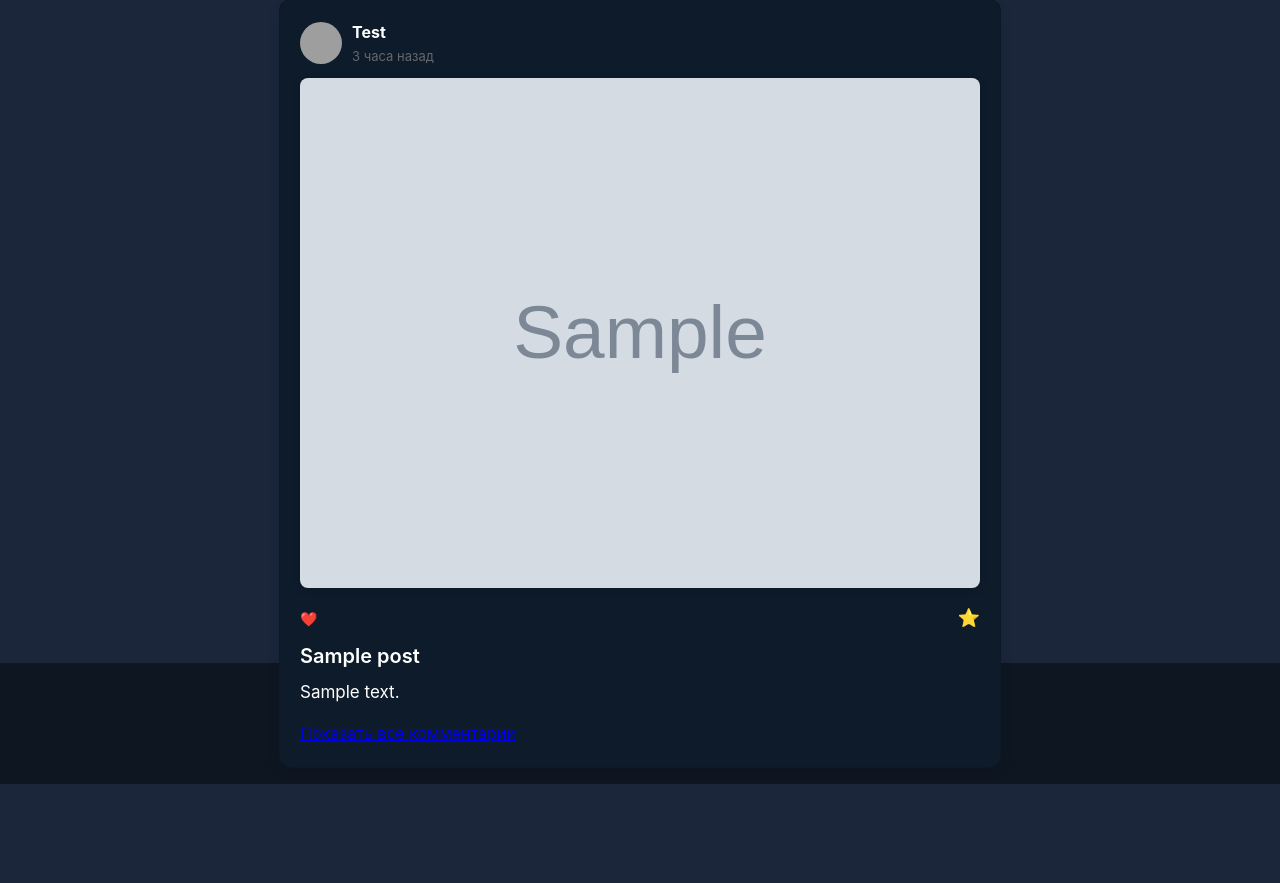
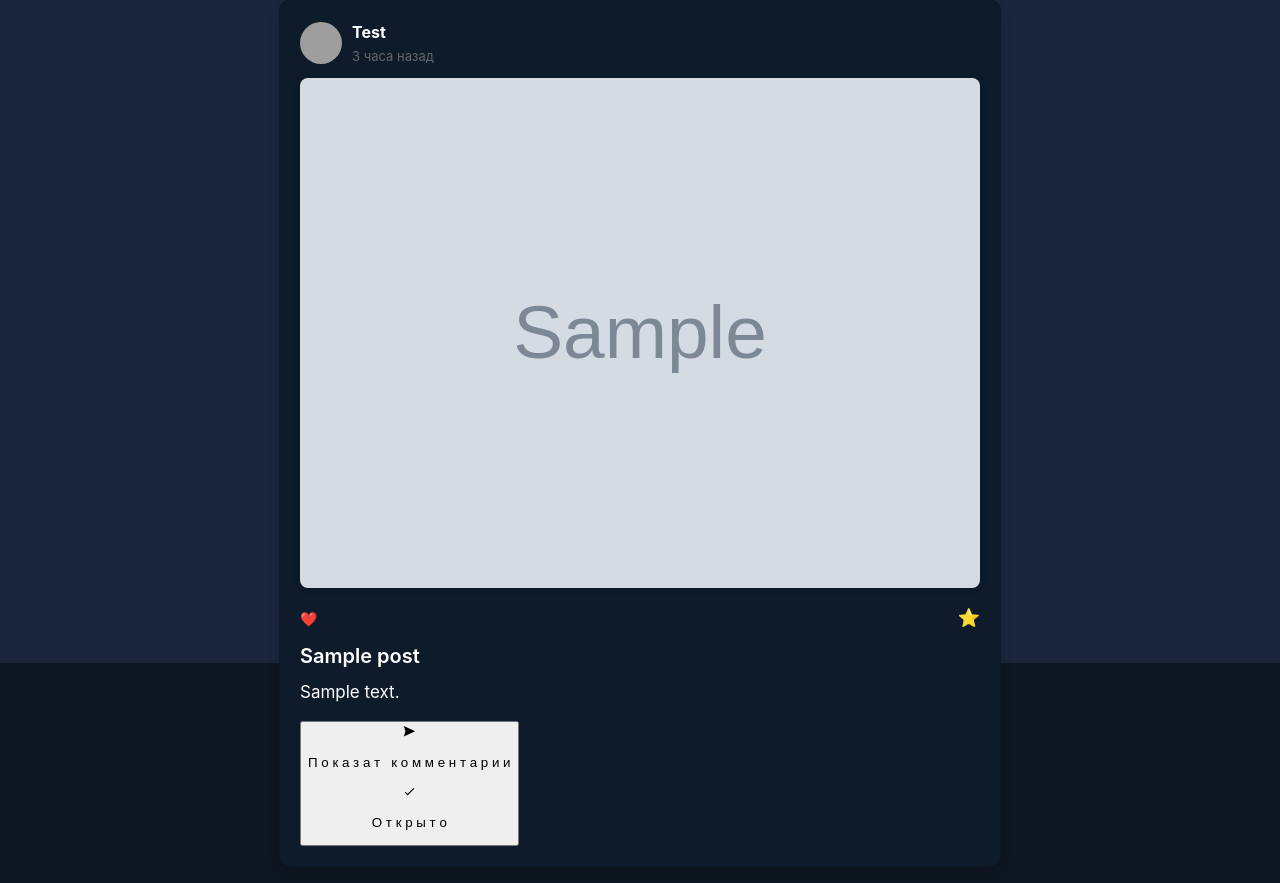
Before and after one commit to Xyrenzo/Test, a FastAPI app: template templates/post.html in a window 1280 px wide. Shown: the part 137-1020 px from the top of the page. Before the commit the page ends 921 px from the top, so only its background shows below. Run offline with FastAPI, Linux system fonts and the light colour scheme; data comes from the database, SQL or seed files in the repository; the template is opened without the code that fills it: most values are stand-ins (such as "Sample title", 1, 10 or a date in 2020); grey boxes marked "Sample" are stand-in pictures; some libraries are stand-ins or nearby versions; grey boxes are pictures that could not be loaded.

Commit message:
Update post.html

```diff
--- a/templates/post.html
+++ b/templates/post.html
@@ -4,6 +4,7 @@
     <meta charset="UTF-8">
     <title>Лента новостей</title>
     <link rel="stylesheet" href="/static/style.css">
+    <link rel="stylesheet" href="/static/button.css">
 </head>
 <body>
     <header>
@@ -47,7 +48,55 @@
         <div class="post-title">{{ post.title }}</div>
         <div class="post-body">{{ post.body }}</div>
 
-        <a href="/post/{{ post.id }}/comments/{{ lang }}?user_id={{ user_id }}" class="btn comment-btn">Показать все комментарии</a>
+        <a href="/post/{{ post.id }}/comments/{{ lang }}?user_id={{ user_id }}">
+            <button class="button">
+                <span class="state state--default">
+                    <span class="icon">
+                        <svg width="15" height="15" viewBox="0 0 24 24" fill="none">
+                            <path d="M21 11.5L3 3l2.5 8.5L3 20l18-8.5Z" fill="currentColor"/>
+                        </svg>
+                    </span>
+                    <p>
+                        <span style="--i:1">П</span>
+                        <span style="--i:2">о</span>
+                        <span style="--i:3">к</span>
+                        <span style="--i:4">а</span>
+                        <span style="--i:5">з</span>
+                        <span style="--i:6">а</span>
+                        <span style="--i:7">т</span>
+                        <span style="--i:8">&nbsp;</span>
+                        <span style="--i:9">к</span>
+                        <span style="--i:10">о</span>
+                        <span style="--i:11">м</span>
+                        <span style="--i:12">м</span>
+                        <span style="--i:13">е</span>
+                        <span style="--i:14">н</span>
+                        <span style="--i:15">т</span>
+                        <span style="--i:16">а</span>
+                        <span style="--i:17">р</span>
+                        <span style="--i:18">и</span>
+                        <span style="--i:19">и</span>
+                    </p>
+                </span>
+                <span class="state state--sent">
+                    <span class="icon">
+                        <svg width="15" height="15" viewBox="0 0 24 24" fill="none">
+                            <path d="M5 13l4 4L19 7" stroke="currentColor" stroke-width="2"/>
+                        </svg>
+                    </span>
+                    <p>
+                        <span style="--i:1">О</span>
+                        <span style="--i:2">т</span>
+                        <span style="--i:3">к</span>
+                        <span style="--i:4">р</span>
+                        <span style="--i:5">ы</span>
+                        <span style="--i:6">т</span>
+                        <span style="--i:7">о</span>
+                    </p>
+                </span>
+                <span class="outline"></span>
+            </button>
+        </a>
     </div>
     {% endfor %}
 
@@ -63,7 +112,7 @@
                 });
             }, { threshold: 1.0 });
 
-            document.querySelectorAll(".comment-btn").forEach(btn => {
+            document.querySelectorAll(".button").forEach(btn => {
                 observer.observe(btn);
             });
         });
```
